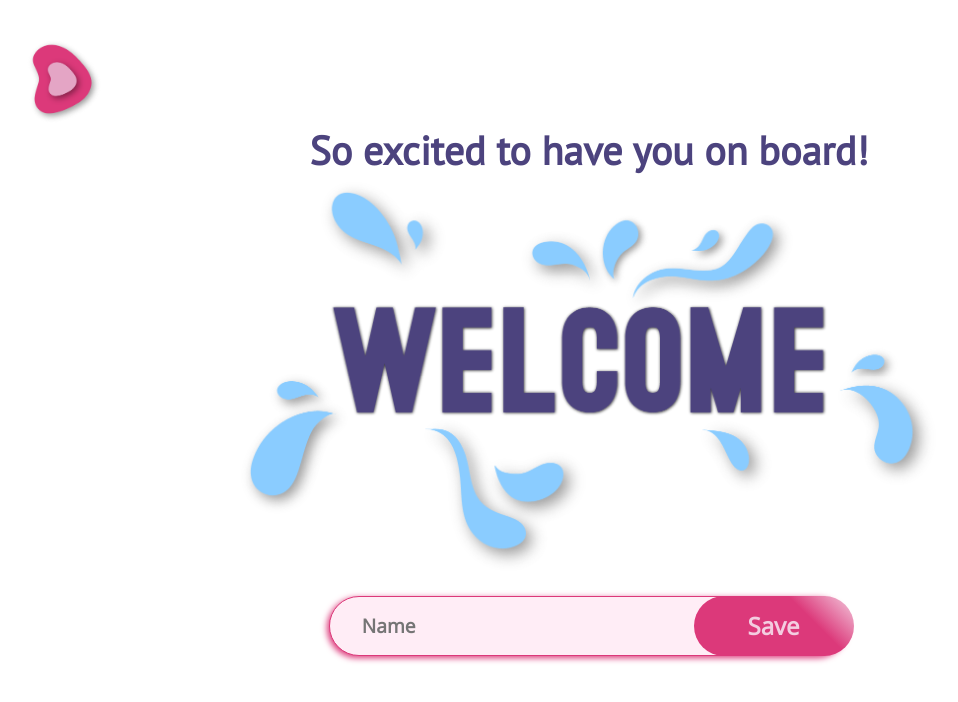
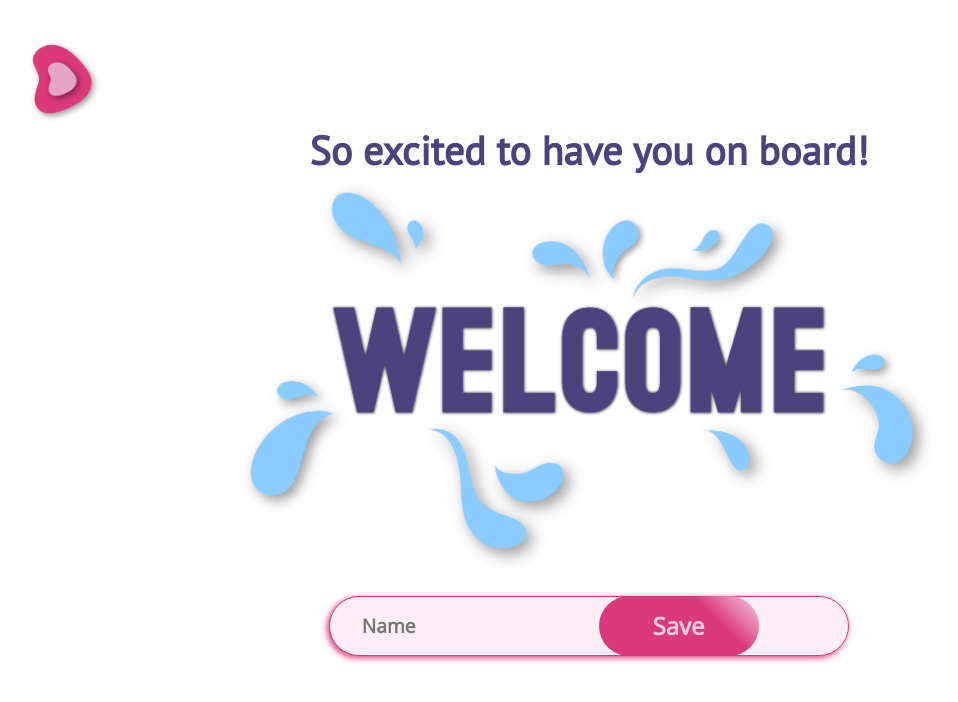
Before and after one commit to dani-isabel/onboardingReact, a React (Create React App) app: page / in a window 1280 px wide. Shown: the top 702 px of the page, without its empty margins (51-1009 px from the left). Built offline with nearby package versions, Linux system fonts and the light colour scheme.

Commit message:
step2 finish

```diff
--- a/src/App.js
+++ b/src/App.js
@@ -10,7 +10,8 @@ function App() {
     <Router>
       <div className="App">
         <Route path = "/" exact component = {Home}/>
-        <Route path = "/intro" component = {() => <Introduction userName={'Carolina'}/>}/>
+        {/* <Route path = "/intro" component = {() => <Introduction userName={'Carolina'}/>}/> */}
+        <Route path = "/intro/:name" component = {Introduction}/>
       </div>
     </Router>
   );
--- a/src/components/home/home.js
+++ b/src/components/home/home.js
@@ -5,11 +5,6 @@ import Header from "../header/header";
 import Login from "../login/login";
 
 const Home = () => {
-const [newName, setNewName] = useState();
-
-  const Newname = (name) => {
-    setNewName(name);
-  };
 
   return (
     <div>
@@ -22,7 +17,7 @@ const [newName, setNewName] = useState();
           alt="welcome"
         />
       </section>
-      <Login name={Newname} />
+      <Login/>
     </div>
   );
 };
--- a/src/components/introduction/introduction.js
+++ b/src/components/introduction/introduction.js
@@ -1,18 +1,20 @@
 import React from 'react';
 import "./introduction.scss";
+import { useParams } from "react-router-dom";
 
 import Header from "../header/header";
 import KeyInfo from "../keyInfo/keyInfo";
 
-const information = ({userName}) => {
+const Introduction = () => {
+    const {name} = useParams();
     return (
         <div className="infoUser">
             <Header/>
-    <h3 className="introduction"><span className="userName">{userName}</span> already belong to a studio, have a <br></br> seniority and probably already work on an specific project. <br></br> To understand this better</h3>
+    <h3 className="introduction"><span className="userName">{name}</span> already belong to a studio, have a <br></br> seniority and probably already work on an specific project. <br></br> To understand this better</h3>
     <h1>Let's imagine!</h1>
     <KeyInfo/>
         </div>
     )
 }
 
-export default information
+export default Introduction
--- a/src/components/login/login.js
+++ b/src/components/login/login.js
@@ -1,19 +1,22 @@
 import React, { useState } from "react";
 import "./login.scss";
 
-import { Link } from "react-router-dom";
+import { useHistory } from "react-router-dom";
 
-const Login = ({ name }) => {
+const Login = () => {
+  const history = useHistory();
   const [valueName, setValueName] = useState("");
   const handleSubmit = (e) => {
     e.preventDefault();
-    if (valueName < 3) alert("Ingrese un nombre valido");
-    name(valueName);
-    setValueName("");
+    if (valueName < 3) {
+      alert("Ingrese un nombre valido")
+    }else {
+      console.log(valueName);
+      history.push(`/intro/${valueName}`);
+    };
   };
   return (
     <form className="login" onSubmit={handleSubmit}>
-      <Link to="/intro"><input className="btnSave" type="submit" value="Save" /></Link>
       <input
         className="input"
         type="text"
@@ -21,6 +24,7 @@ const Login = ({ name }) => {
         onChange={e => setValueName(e.target.value)}
         value={valueName}
          />
+         <input className="btnSave" type="submit" value="Save" />
     </form>
   );
 };
--- a/src/components/login/login.scss
+++ b/src/components/login/login.scss
@@ -25,7 +25,7 @@
 }
 .btnSave {
     position: absolute;
-    margin-left: 28.5%;
+    margin-left: 14%;
     z-index: 10;
     width: 12.5%;
     height: 60px;
```
